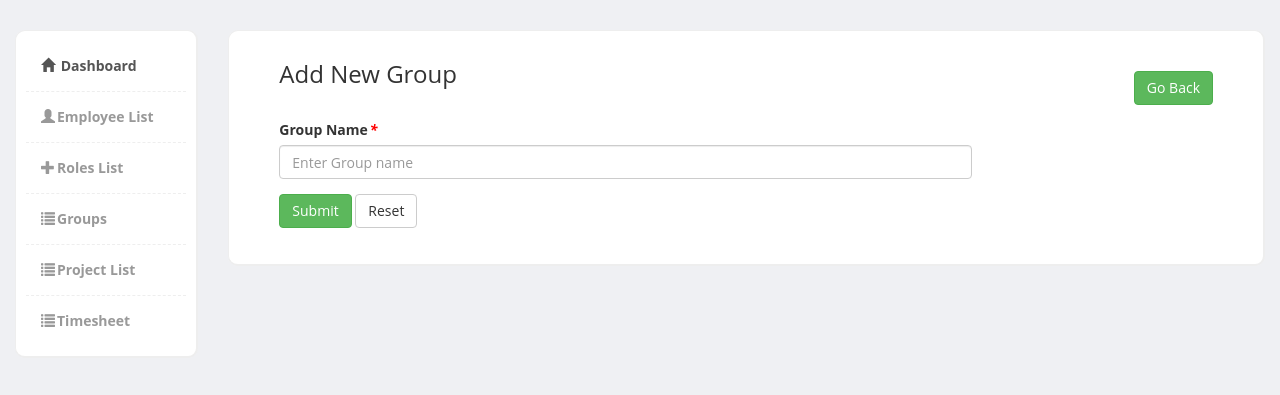
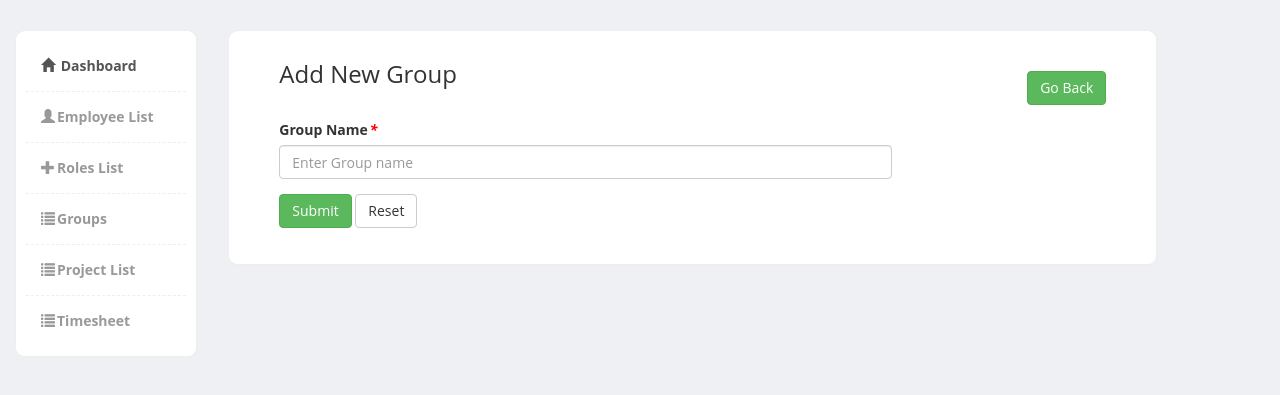
Before and after one commit to sohanhumanpixel/geos, a CodeIgniter app: page /customerp/UserGroups/addGroup in a window 1280 px wide. Shown: the part 50-445 px from the top of the page. Run offline with CodeIgniter, Linux system fonts and the light colour scheme; the visitor is signed in with stand-in values (Sample User, id 1); some libraries are stand-ins or nearby versions.

Commit message:
update group view @ 05-10-2018

```diff
--- a/application/views/UserGroups/admin_add_group.php
+++ b/application/views/UserGroups/admin_add_group.php
@@ -2,7 +2,7 @@
 	<div class="row">
 	<?php $this->load->view('includes/left_sidebar');?>
 
-	<div class="col-md-10">
+	<div class="col-md-9">
 			<div class="content-box-large">
 				<div class="panel-heading">
 					<div class="panel-title">
@@ -54,6 +54,7 @@
 
 	</div>
 </div>
+<?php $this->load->view('includes/footer');?>
 <script src="<?php echo base_url(); ?>assets/frontend/js/jquery.validate.min.js" type="text/javascript"></script>
 <script>
 $(document).ready(function(){
--- a/application/views/UserGroups/admin_edit_group.php
+++ b/application/views/UserGroups/admin_edit_group.php
@@ -5,7 +5,7 @@
 	$SegmentArray = $this->uri->segment_array();
 	?>
 
-	<div class="col-md-10">
+	<div class="col-md-9">
 			<div class="content-box-large">
 				<div class="panel-heading">
 					<div class="panel-title">
@@ -57,6 +57,7 @@
 
 	</div>
 </div>
+<?php $this->load->view('includes/footer');?>
 <script src="<?php echo base_url(); ?>assets/frontend/js/jquery.validate.min.js" type="text/javascript"></script>
 <script>
 $(document).ready(function(){
--- a/application/views/UserGroups/admin_group_list.php
+++ b/application/views/UserGroups/admin_group_list.php
@@ -1,7 +1,7 @@
 <div class="page-content">
 	<div class="row">
 		<?php $this->load->view('includes/left_sidebar');?>
-		<div class="col-md-10">
+		<div class="col-md-9">
 			<div class="content-box-large">
 				<div class="panel-heading">
 					<div class="panel-title">
@@ -63,3 +63,4 @@
 		</div>
 	</div>
 </div>
+<?php $this->load->view('includes/footer');?>
```
